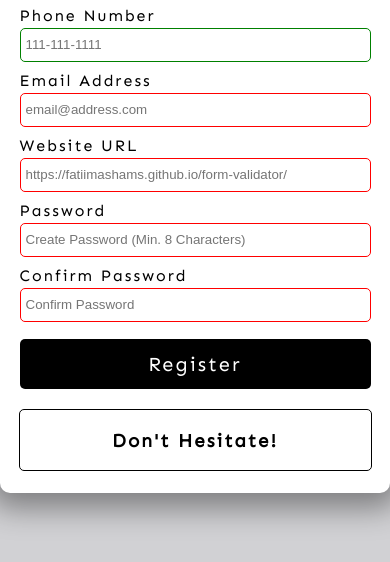
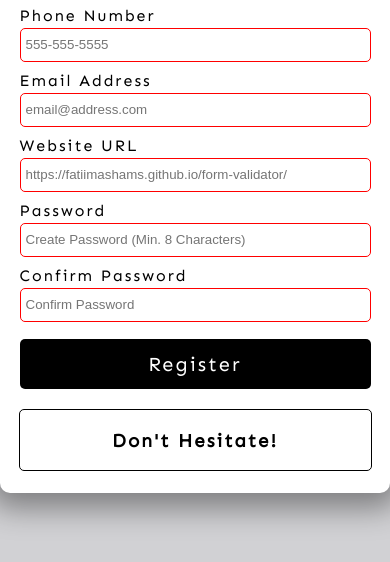
Before and after one commit to FatiimaSHAMS/form-validator, a plain HTML site: page index.html in a window 390 px wide. Shown: the part 244-806 px from the top of the page. Drawn offline with Linux system fonts and the light colour scheme.

Commit message:
update phone filed

```diff
--- a/index.html
+++ b/index.html
@@ -21,7 +21,7 @@
              <!-- Phone Number -->
             <div class="form-group">
                 <label for="phone">Phone Number</label>
-                <input type="tel" id="phone" placeholder="111-111-1111" name="phobe" pattern="[0-9]{3}-[0-9]{3}-[0-9]{4}">
+                 <input type="tel" id="phone" name="phone" placeholder="555-555-5555" required pattern="[0-9]{3}-[0-9]{3}-[0-9]{4}">
             </div>
             <!-- Email Address -->
              <div class="form-group">
```
